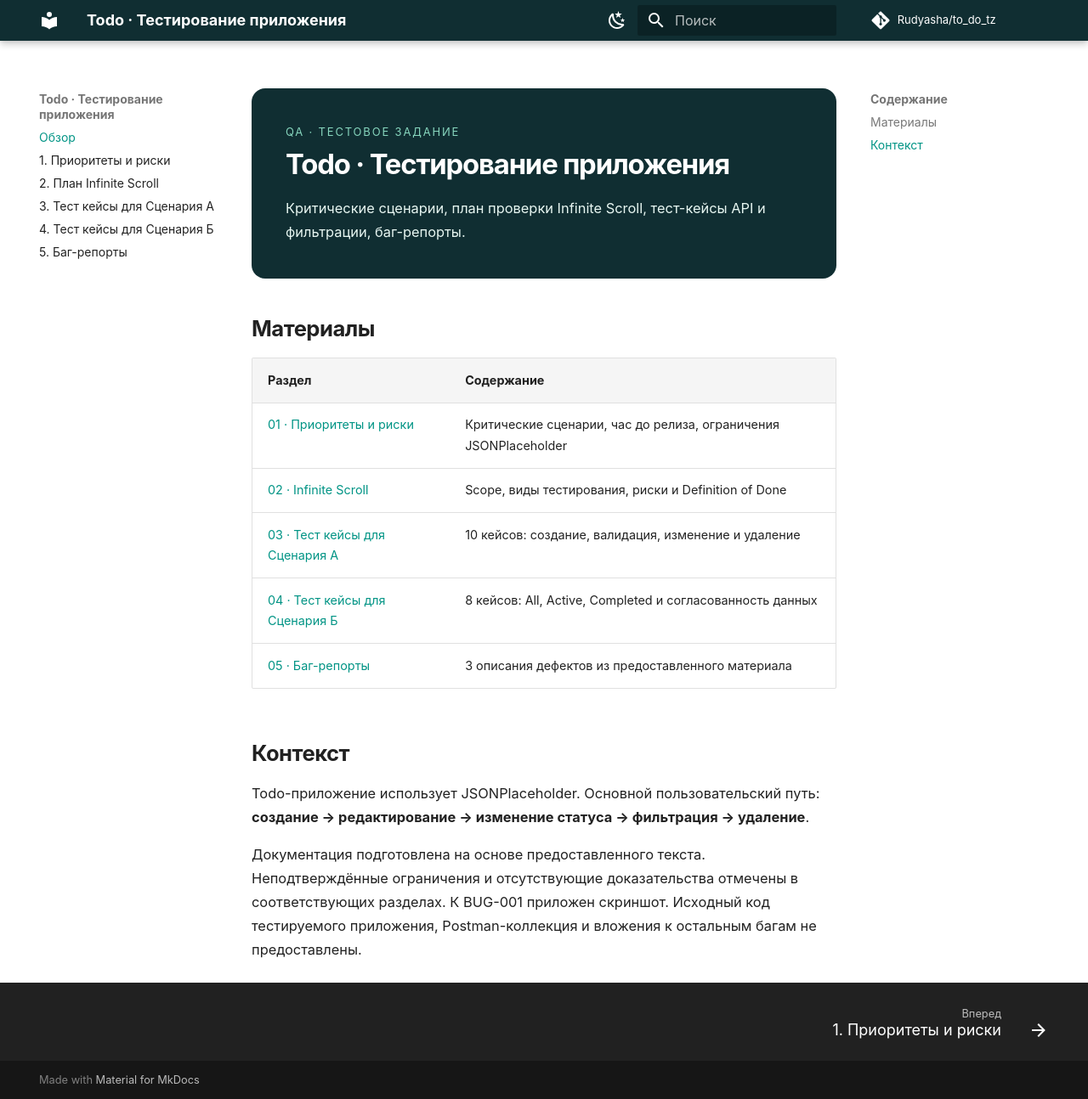
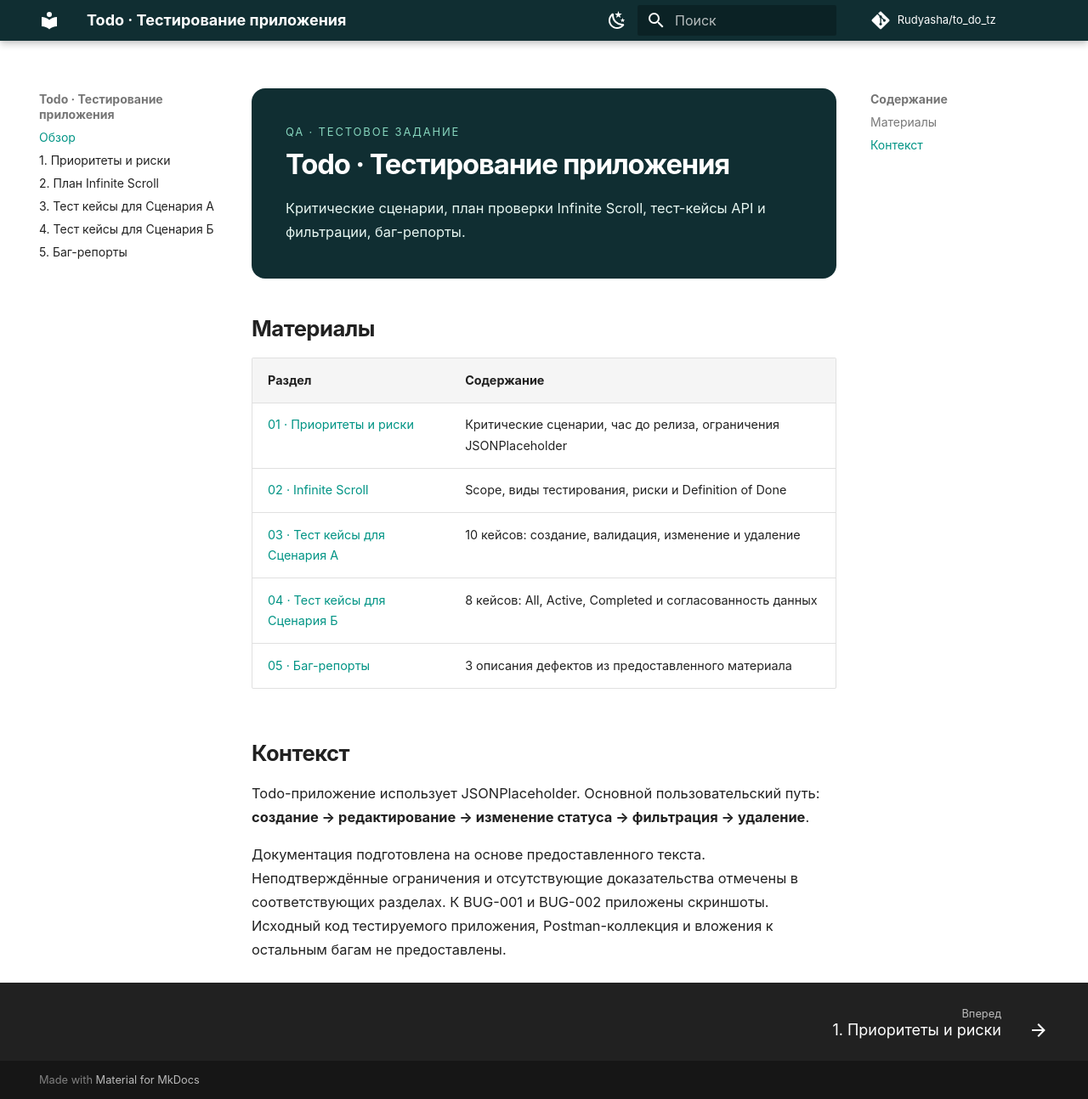
Before and after one commit to Rudyasha/to_do_tz, an MkDocs documentation site: the page built from docs/index.md, in a window 1280 px wide and 1294 px high. Shown: the whole window at 85% size. Built offline with MkDocs 1.6.1 and Material for MkDocs 9.7.7, drawn with Linux system fonts in a browser that asks for light colours; comment, search, counter and statistics services are not loaded.

Commit message:
Update BUG-002 with duplicate ID report and screenshot gallery

```diff
--- a/docs/assets/styles.css
+++ b/docs/assets/styles.css
@@ -53,3 +53,11 @@
 .md-typeset .bug-attachment a:focus-visible { outline: 3px solid var(--md-accent-fg-color); outline-offset: -3px; }
 .md-typeset .bug-attachment img { display: block; width: 100%; height: auto; }
 .md-typeset .bug-attachment figcaption { max-width: none; margin: 0; padding: .7rem 1rem; color: var(--md-default-fg-color--light); font-size: .68rem; font-style: normal; text-align: left; }
+
+.md-typeset .attachment-gallery { display: grid; grid-template-columns: repeat(2, minmax(0, 1fr)); gap: 1rem; margin-top: 1rem; }
+.md-typeset .attachment-gallery .bug-attachment { margin: 0; display: flex; flex-direction: column; min-width: 0; }
+.md-typeset .attachment-gallery .bug-attachment > p { flex: 1; background: #fff; }
+.md-typeset .attachment-gallery .bug-attachment a { height: 100%; display: flex; align-items: center; justify-content: center; }
+.md-typeset .attachment-gallery .bug-attachment img { height: 280px; object-fit: contain; }
+.md-typeset .attachment-hint { color: var(--md-default-fg-color--light); font-size: .68rem; }
+@media (max-width: 600px) { .md-typeset .attachment-gallery { grid-template-columns: 1fr; } }
--- a/docs/index.md
+++ b/docs/index.md
@@ -21,4 +21,4 @@
 
 Todo-приложение использует JSONPlaceholder. Основной пользовательский путь: **создание → редактирование → изменение статуса → фильтрация → удаление**.
 
-Документация подготовлена на основе предоставленного текста. Неподтверждённые ограничения и отсутствующие доказательства отмечены в соответствующих разделах. К BUG-001 приложен скриншот. Исходный код тестируемого приложения, Postman-коллекция и вложения к остальным багам не предоставлены.
+Документация подготовлена на основе предоставленного текста. Неподтверждённые ограничения и отсутствующие доказательства отмечены в соответствующих разделах. К BUG-001 и BUG-002 приложены скриншоты. Исходный код тестируемого приложения, Postman-коллекция и вложения к остальным багам не предоставлены.
```
Also changed, not shown: docs/task-5.md (+36 -15 lines), docs/assets/images/bug-002-network-201.png (added), docs/assets/images/bug-002-response-201.png (added).
